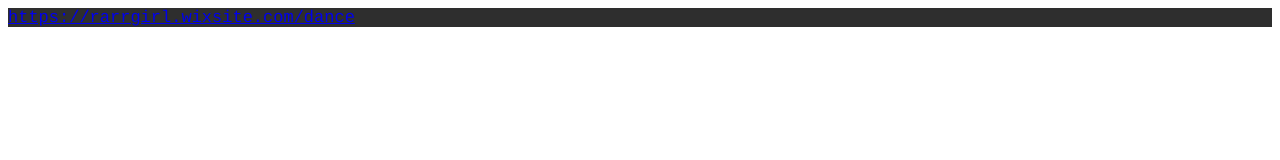
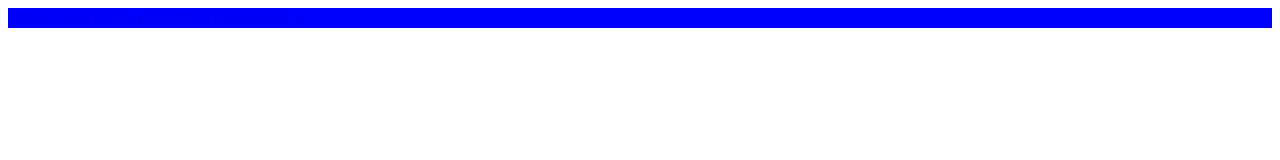
Before and after one commit to kimberly-yukes/kimberly-yukes.github.io, a plain HTML site: page index.html in a window 1280 px wide. Drawn offline with Linux system fonts and the light colour scheme.

Commit message:
Update index.html

```diff
--- a/index.html
+++ b/index.html
@@ -7,7 +7,7 @@
   <meta name="Generator" content="Cocoa HTML Writer">
   <meta name="CocoaVersion" content="1894.6">
   <style type="text/css">
-    p.p1 {margin: 0.0px 0.0px 0.0px 0.0px; font: 17.0px Courier; color: #eae96f; background-color: #2e2e2e}
+    p.p1 {margin: 0.0px 0.0px 0.0px 0.0px; font: 17.0px Verdana; color: #ffffff; background-color: #0000ff}
     span.s1 {font-kerning: none}
   </style>
 </head>
```
